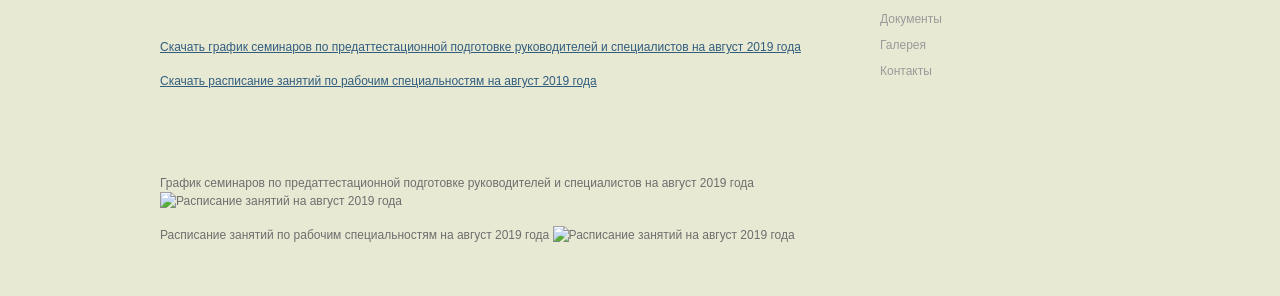
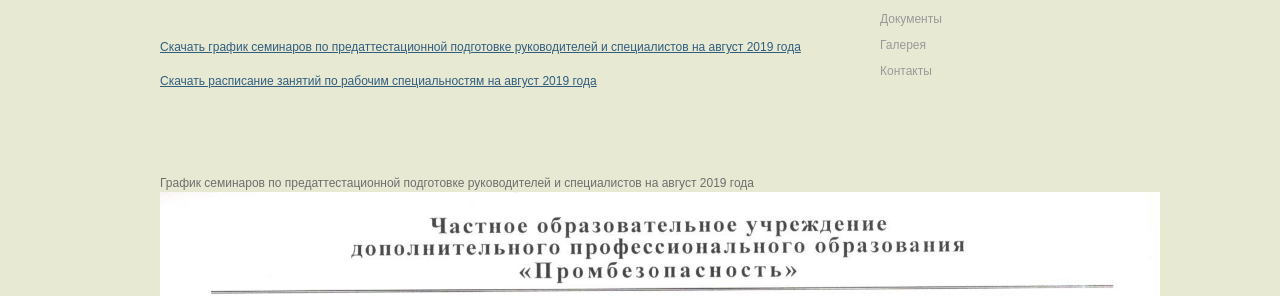
Before and after one commit to knikitin/oldsite, a plain HTML site: page timetable.html in a window 1280 px wide. Shown: the part 637-933 px from the top of the page. Drawn offline with Linux system fonts and the light colour scheme.

Commit message:
fix August

```diff
--- a/timetable.html
+++ b/timetable.html
@@ -72,12 +72,12 @@
 
 			<p class="textosn raspisanie2">
 			График семинаров по предаттестационной подготовке руководителей и специалистов на август 2019 года
-			<img src="/Docs/20190731_seminar_07 timetable_rukovoditeli.jpg" alt="Расписание занятий на август 2019 года" width="1000" />
+			<img src="/Docs/20190731_seminar_08 timetable_rukovoditeli.jpg" alt="Расписание занятий на август 2019 года" width="1000" />
 		  </p>
 
 		  <p class="textosn raspisanie2">
 			Расписание занятий по рабочим специальностям на август 2019 года
-			<img src="/Docs/20190731_seminar_07 timetable_rabochie.jpg" alt="Расписание занятий на август 2019 года" width="1000" />
+			<img src="/Docs/20190731_seminar_08 timetable_rabochie.jpg" alt="Расписание занятий на август 2019 года" width="1000" />
 		  </p>
 
 
```
Also changed, not shown: Docs/20190731_seminar_08 timetable_rabochie.jpg (renamed from Docs/20190731seminar_08 timetable_rabochie.jpg).
